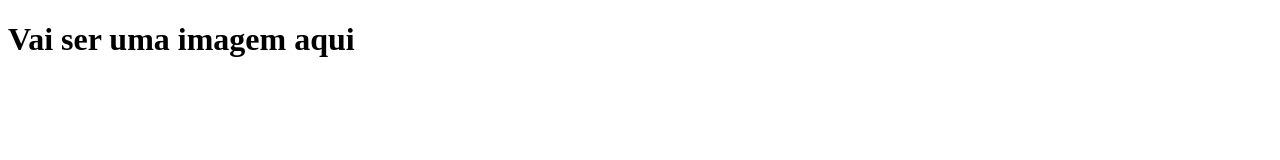
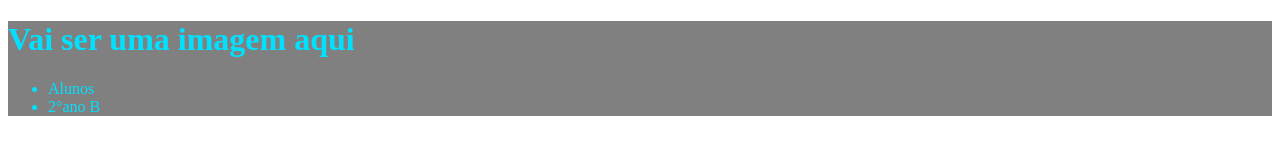
Before and after one commit to 12henrique34/site-turma-2-B, a plain HTML site: page index.html in a window 1280 px wide. Drawn offline with Linux system fonts and the light colour scheme.

Commit message:
Add files via upload

```diff
--- a/index.html
+++ b/index.html
@@ -5,9 +5,16 @@
     <meta http-equiv="X-UA-Compatible" content="IE=edge">
     <meta name="viewport" content="width=device-width, initial-scale=1.0">
     <title>Document</title>
+    <link rel="stylesheet" href="style.css">
 </head>
 <body>
-    <h1>Vai ser uma imagem aqui</h1>
+    <header>
+        <h1>Vai ser uma imagem aqui</h1>
+        <ul><li>Alunos</li>
+        <li>2°ano B</li>
 
-</body>
-</html>
+         </ul>
+    </header>
+
+     </body>
+     </html>
--- a/style.css
+++ b/style.css
@@ -0,0 +1,5 @@
+header{
+    background-color: gray;
+    color: rgb(0, 225, 255);;
+
+}
```
